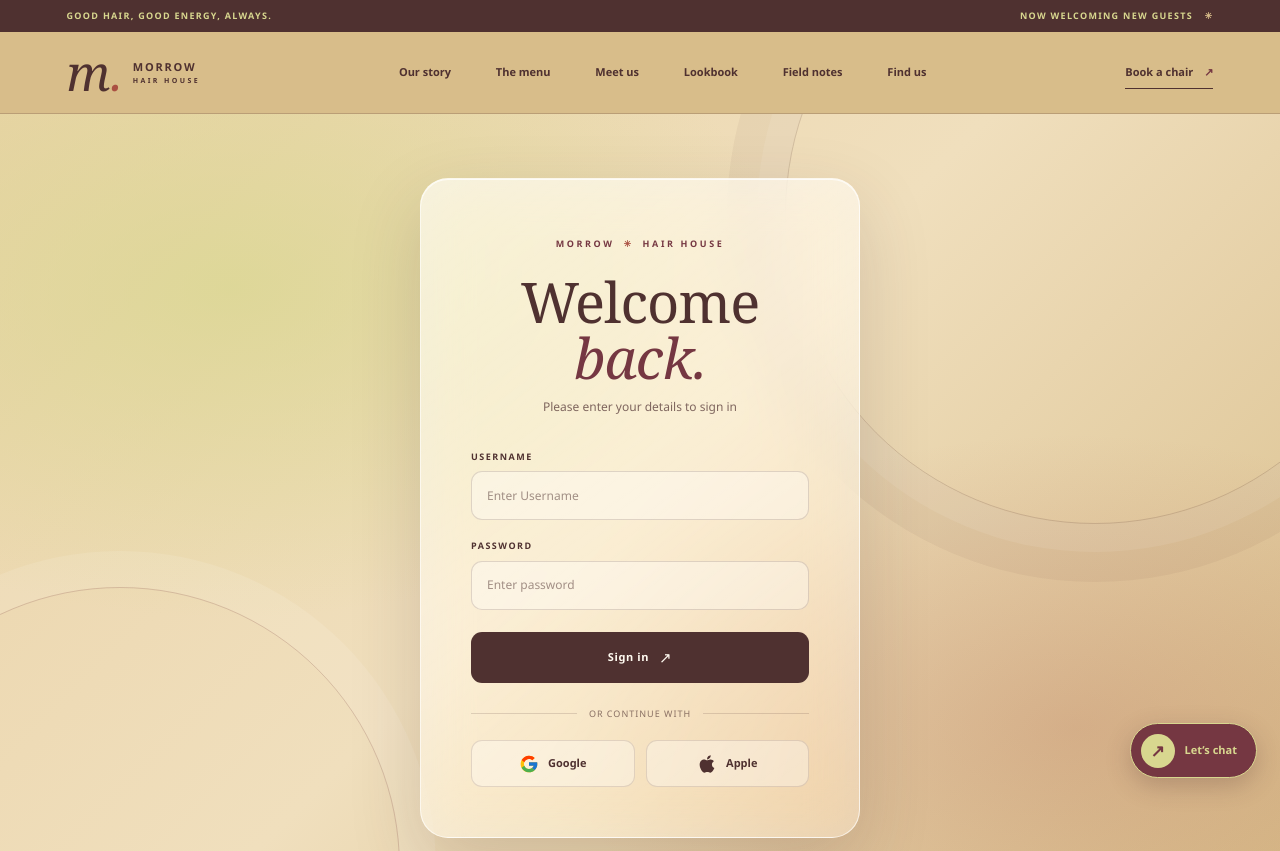
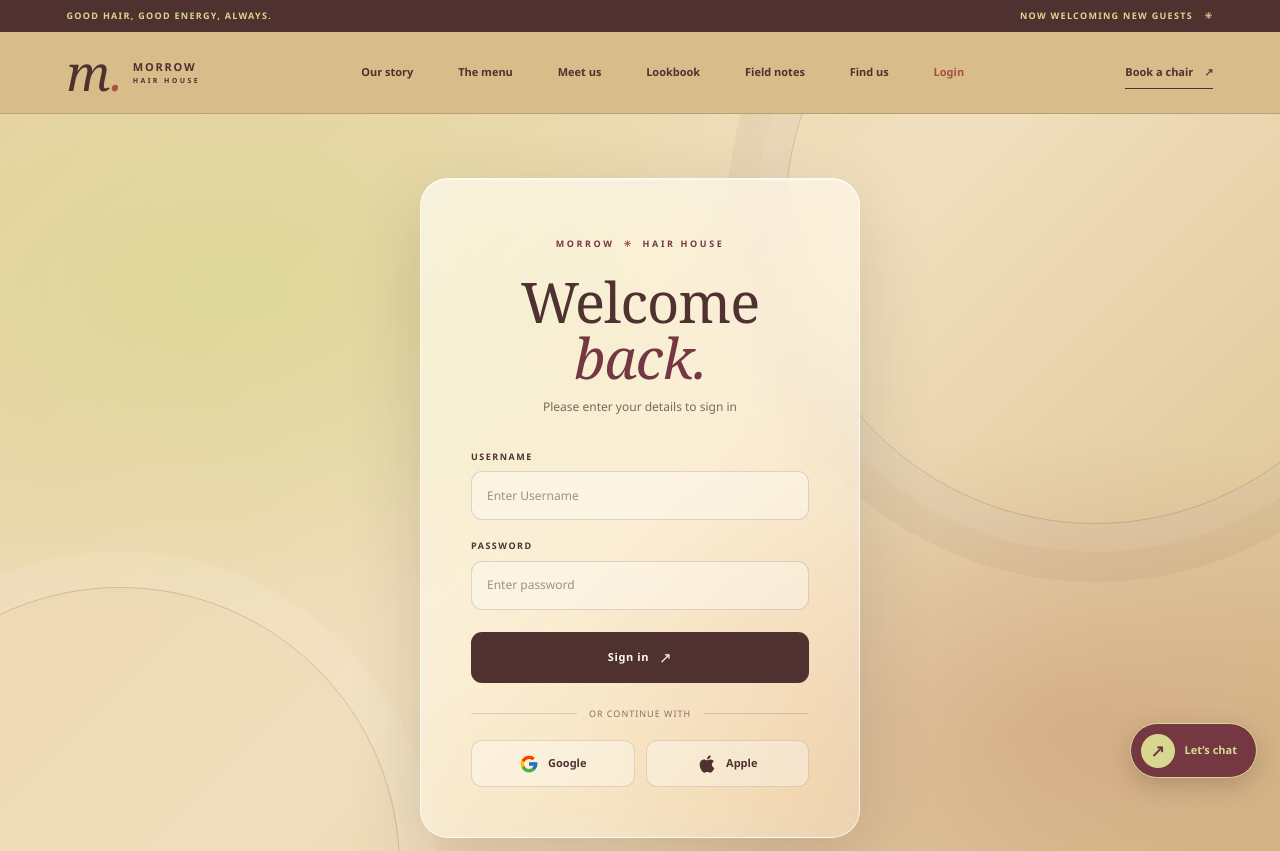
Before and after one commit to Cue-designs/salon-web, a Next.js app: page /Login in a window 1280 px wide. Shown: the top 851 px of the page. Built offline with nearby package versions, Linux system fonts and the light colour scheme.

Commit message:
added the login to the header

```diff
--- a/src/components/site-header.tsx
+++ b/src/components/site-header.tsx
@@ -11,6 +11,7 @@ const links = [
   { href: "/lookbook", label: "Lookbook" },
   { href: "/journal", label: "Field notes" },
   { href: "/visit", label: "Find us" },
+  { href: "/Login", label: "Login" },
 ];
 
 export default function SiteHeader() {
```
